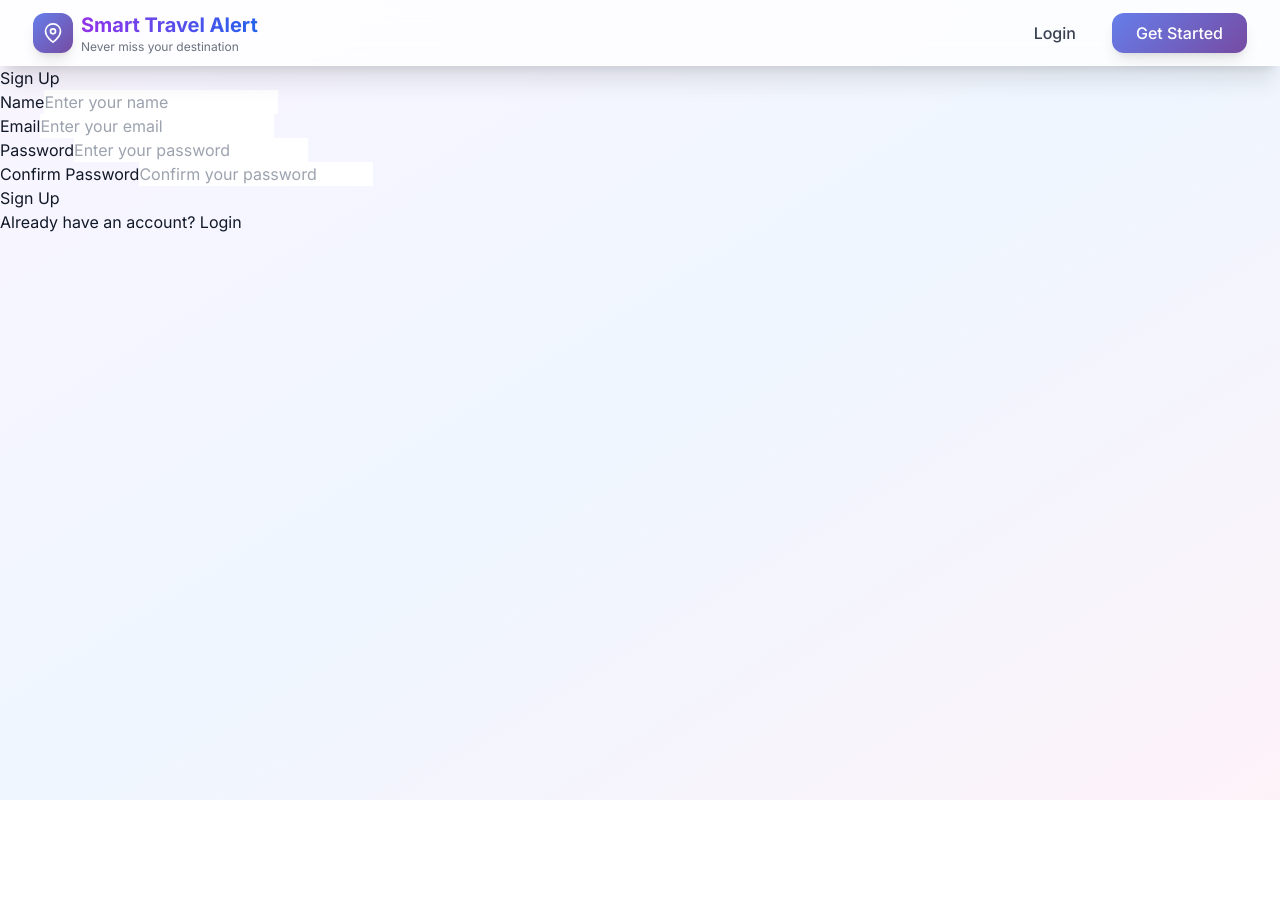
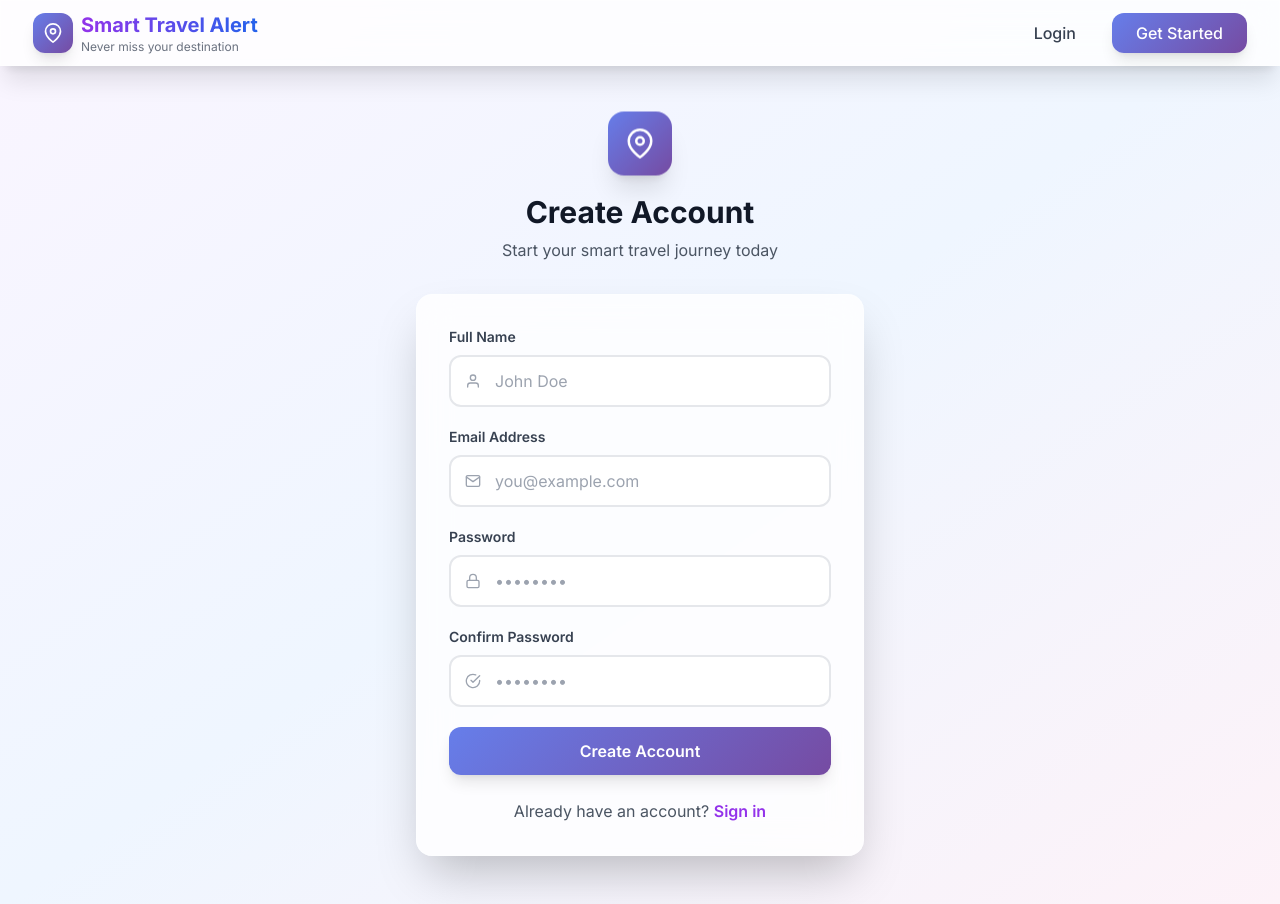
Before and after one commit to anamikalodhi01/ArriveX, a React (Vite) app in the folder frontend/: page /signup in a window 1280 px wide. Before the commit the page ends 800 px from the top, so only its background shows below. Built offline with nearby package versions, Linux system fonts and the light colour scheme; no server answers; the HTML template or start-up script is replaced by a standard one.

Commit message:
feat: redesign authentication pages with modern UI

```diff
--- a/frontend/src/components/Auth/Login.jsx
+++ b/frontend/src/components/Auth/Login.jsx
@@ -1,5 +1,8 @@
 import { useState } from 'react';
 import { Link, useNavigate } from 'react-router-dom';
+import { motion } from 'framer-motion';
+import { FiMail, FiLock, FiArrowRight, FiMapPin } from 'react-icons/fi';
+import toast from 'react-hot-toast';
 import { useAuth } from '../../context/AuthContext';
 
 const Login = () => {
@@ -7,7 +10,6 @@ const Login = () => {
     email: '',
     password: ''
   });
-  const [error, setError] = useState('');
   const [loading, setLoading] = useState(false);
 
   const { login } = useAuth();
@@ -22,56 +24,155 @@ const Login = () => {
 
   const handleSubmit = async (e) => {
     e.preventDefault();
-    setError('');
     setLoading(true);
 
     const result = await login(formData.email, formData.password);
 
     if (result.success) {
+      toast.success('Welcome back!');
       navigate('/');
     } else {
-      setError(result.message);
+      toast.error(result.message || 'Login failed');
     }
 
     setLoading(false);
   };
 
   return (
-    <div className="auth-container">
-      <div className="auth-card">
-        <h2>Login</h2>
-        {error && <div className="error-message">{error}</div>}
-        <form onSubmit={handleSubmit}>
-          <div className="form-group">
-            <label>Email</label>
+    <div className="min-h-screen flex items-center justify-center px-4 py-12">
+      <motion.div
+        initial={{ opacity: 0, y: 20 }}
+        animate={{ opacity: 1, y: 0 }}
+        transition={{ duration: 0.5 }}
+        className="w-full max-w-md"
+      >
+        {/* Header */}
+        <div className="text-center mb-8">
+          <motion.div
+            initial={{ scale: 0 }}
+            animate={{ scale: 1 }}
+            transition={{ delay: 0.2, type: 'spring', stiffness: 200 }}
+            className="inline-flex items-center justify-center w-16 h-16 bg-gradient-primary rounded-2xl shadow-xl mb-4 floating"
+          >
+            <FiMapPin className="text-white text-3xl" />
+          </motion.div>
+          <h2 className="text-3xl font-bold text-gray-900 mb-2">Welcome Back!</h2>
+          <p className="text-gray-600">Sign in to continue your journey</p>
+        </div>
+
+        {/* Form Card */}
+        <motion.div
+          initial={{ opacity: 0 }}
+          animate={{ opacity: 1 }}
+          transition={{ delay: 0.3 }}
+          className="glass-card rounded-2xl p-8 shadow-2xl"
+        >
+          <form onSubmit={handleSubmit} className="space-y-6">
+            {/* Email Field */}
+            <div>
+              <label className="block text-sm font-semibold text-gray-700 mb-2">
+                Email Address
+              </label>
+              <div className="relative">
+                <div className="absolute inset-y-0 left-0 pl-4 flex items-center pointer-events-none">
+                  <FiMail className="text-gray-400" />
+                </div>
                 <input
                   type="email"
                   name="email"
                   value={formData.email}
                   onChange={handleChange}
                   required
-              placeholder="Enter your email"
+                  className="w-full pl-11 pr-4 py-3 border-2 border-gray-200 rounded-xl focus:ring-4 focus:ring-purple-100 focus:border-purple-500 transition-all outline-none"
+                  placeholder="you@example.com"
                 />
               </div>
-          <div className="form-group">
-            <label>Password</label>
+            </div>
+
+            {/* Password Field */}
+            <div>
+              <label className="block text-sm font-semibold text-gray-700 mb-2">
+                Password
+              </label>
+              <div className="relative">
+                <div className="absolute inset-y-0 left-0 pl-4 flex items-center pointer-events-none">
+                  <FiLock className="text-gray-400" />
+                </div>
                 <input
                   type="password"
                   name="password"
                   value={formData.password}
                   onChange={handleChange}
                   required
-              placeholder="Enter your password"
+                  className="w-full pl-11 pr-4 py-3 border-2 border-gray-200 rounded-xl focus:ring-4 focus:ring-purple-100 focus:border-purple-500 transition-all outline-none"
+                  placeholder="••••••••"
                 />
               </div>
-          <button type="submit" className="btn btn-primary" disabled={loading}>
-            {loading ? 'Logging in...' : 'Login'}
-          </button>
+            </div>
+
+            {/* Submit Button */}
+            <motion.button
+              whileHover={{ scale: 1.02 }}
+              whileTap={{ scale: 0.98 }}
+              type="submit"
+              disabled={loading}
+              className="w-full bg-gradient-primary text-white py-3 rounded-xl font-semibold shadow-lg hover:shadow-xl transition-all flex items-center justify-center space-x-2 disabled:opacity-50 disabled:cursor-not-allowed"
+            >
+              {loading ? (
+                <motion.div
+                  animate={{ rotate: 360 }}
+                  transition={{ duration: 1, repeat: Infinity, ease: 'linear' }}
+                  className="w-5 h-5 border-2 border-white border-t-transparent rounded-full"
+                />
+              ) : (
+                <>
+                  <span>Sign In</span>
+                  <FiArrowRight />
+                </>
+              )}
+            </motion.button>
           </form>
-        <div className="auth-link">
-          Don't have an account? <Link to="/signup">Sign up</Link>
+
+          {/* Divider */}
+          <div className="mt-6 flex items-center">
+            <div className="flex-1 border-t border-gray-300"></div>
+            <span className="px-4 text-sm text-gray-500">or</span>
+            <div className="flex-1 border-t border-gray-300"></div>
           </div>
+
+          {/* Sign Up Link */}
+          <p className="mt-6 text-center text-gray-600">
+            Don't have an account?{' '}
+            <Link
+              to="/signup"
+              className="font-semibold text-purple-600 hover:text-purple-700 transition-colors"
+            >
+              Create one now
+            </Link>
+          </p>
+        </motion.div>
+
+        {/* Features */}
+        <motion.div
+          initial={{ opacity: 0 }}
+          animate={{ opacity: 1 }}
+          transition={{ delay: 0.5 }}
+          className="mt-8 grid grid-cols-3 gap-4 text-center"
+        >
+          <div className="glass-card rounded-xl p-3">
+            <div className="text-2xl mb-1"></div>
+            <p className="text-xs text-gray-600">Smart Alerts</p>
           </div>
+          <div className="glass-card rounded-xl p-3">
+            <div className="text-2xl mb-1"></div>
+            <p className="text-xs text-gray-600">GPS Tracking</p>
+          </div>
+          <div className="glass-card rounded-xl p-3">
+            <div className="text-2xl mb-1"></div>
+            <p className="text-xs text-gray-600">Never Miss</p>
+          </div>
+        </motion.div>
+      </motion.div>
     </div>
   );
 };
--- a/frontend/src/components/Auth/Signup.jsx
+++ b/frontend/src/components/Auth/Signup.jsx
@@ -1,5 +1,8 @@
 import { useState } from 'react';
 import { Link, useNavigate } from 'react-router-dom';
+import { motion } from 'framer-motion';
+import { FiUser, FiMail, FiLock, FiCheckCircle, FiMapPin } from 'react-icons/fi';
+import toast from 'react-hot-toast';
 import { useAuth } from '../../context/AuthContext';
 
 const Signup = () => {
@@ -9,7 +12,6 @@ const Signup = () => {
     password: '',
     confirmPassword: ''
   });
-  const [error, setError] = useState('');
   const [loading, setLoading] = useState(false);
 
   const { signup } = useAuth();
@@ -24,15 +26,14 @@ const Signup = () => {
 
   const handleSubmit = async (e) => {
     e.preventDefault();
-    setError('');
 
     if (formData.password !== formData.confirmPassword) {
-      setError('Passwords do not match');
+      toast.error('Passwords do not match');
       return;
     }
 
     if (formData.password.length < 6) {
-      setError('Password must be at least 6 characters');
+      toast.error('Password must be at least 6 characters');
       return;
     }
 
@@ -41,72 +42,161 @@ const Signup = () => {
     const result = await signup(formData.name, formData.email, formData.password);
 
     if (result.success) {
+      toast.success('Account created successfully!');
       navigate('/');
     } else {
-      setError(result.message);
+      toast.error(result.message || 'Signup failed');
     }
 
     setLoading(false);
   };
 
   return (
-    <div className="auth-container">
-      <div className="auth-card">
-        <h2>Sign Up</h2>
-        {error && <div className="error-message">{error}</div>}
-        <form onSubmit={handleSubmit}>
-          <div className="form-group">
-            <label>Name</label>
+    <div className="min-h-screen flex items-center justify-center px-4 py-12">
+      <motion.div
+        initial={{ opacity: 0, y: 20 }}
+        animate={{ opacity: 1, y: 0 }}
+        transition={{ duration: 0.5 }}
+        className="w-full max-w-md"
+      >
+        {/* Header */}
+        <div className="text-center mb-8">
+          <motion.div
+            initial={{ scale: 0 }}
+            animate={{ scale: 1 }}
+            transition={{ delay: 0.2, type: 'spring', stiffness: 200 }}
+            className="inline-flex items-center justify-center w-16 h-16 bg-gradient-primary rounded-2xl shadow-xl mb-4 floating"
+          >
+            <FiMapPin className="text-white text-3xl" />
+          </motion.div>
+          <h2 className="text-3xl font-bold text-gray-900 mb-2">Create Account</h2>
+          <p className="text-gray-600">Start your smart travel journey today</p>
+        </div>
+
+        {/* Form Card */}
+        <motion.div
+          initial={{ opacity: 0 }}
+          animate={{ opacity: 1 }}
+          transition={{ delay: 0.3 }}
+          className="glass-card rounded-2xl p-8 shadow-2xl"
+        >
+          <form onSubmit={handleSubmit} className="space-y-5">
+            {/* Name Field */}
+            <div>
+              <label className="block text-sm font-semibold text-gray-700 mb-2">
+                Full Name
+              </label>
+              <div className="relative">
+                <div className="absolute inset-y-0 left-0 pl-4 flex items-center pointer-events-none">
+                  <FiUser className="text-gray-400" />
+                </div>
                 <input
                   type="text"
                   name="name"
                   value={formData.name}
                   onChange={handleChange}
                   required
-              placeholder="Enter your name"
+                  className="w-full pl-11 pr-4 py-3 border-2 border-gray-200 rounded-xl focus:ring-4 focus:ring-purple-100 focus:border-purple-500 transition-all outline-none"
+                  placeholder="John Doe"
                 />
               </div>
-          <div className="form-group">
-            <label>Email</label>
+            </div>
+
+            {/* Email Field */}
+            <div>
+              <label className="block text-sm font-semibold text-gray-700 mb-2">
+                Email Address
+              </label>
+              <div className="relative">
+                <div className="absolute inset-y-0 left-0 pl-4 flex items-center pointer-events-none">
+                  <FiMail className="text-gray-400" />
+                </div>
                 <input
                   type="email"
                   name="email"
                   value={formData.email}
                   onChange={handleChange}
                   required
-              placeholder="Enter your email"
+                  className="w-full pl-11 pr-4 py-3 border-2 border-gray-200 rounded-xl focus:ring-4 focus:ring-purple-100 focus:border-purple-500 transition-all outline-none"
+                  placeholder="you@example.com"
                 />
               </div>
-          <div className="form-group">
-            <label>Password</label>
+            </div>
+
+            {/* Password Field */}
+            <div>
+              <label className="block text-sm font-semibold text-gray-700 mb-2">
+                Password
+              </label>
+              <div className="relative">
+                <div className="absolute inset-y-0 left-0 pl-4 flex items-center pointer-events-none">
+                  <FiLock className="text-gray-400" />
+                </div>
                 <input
                   type="password"
                   name="password"
                   value={formData.password}
                   onChange={handleChange}
                   required
-              placeholder="Enter your password"
+                  className="w-full pl-11 pr-4 py-3 border-2 border-gray-200 rounded-xl focus:ring-4 focus:ring-purple-100 focus:border-purple-500 transition-all outline-none"
+                  placeholder="••••••••"
                 />
               </div>
-          <div className="form-group">
-            <label>Confirm Password</label>
+            </div>
+
+            {/* Confirm Password Field */}
+            <div>
+              <label className="block text-sm font-semibold text-gray-700 mb-2">
+                Confirm Password
+              </label>
+              <div className="relative">
+                <div className="absolute inset-y-0 left-0 pl-4 flex items-center pointer-events-none">
+                  <FiCheckCircle className="text-gray-400" />
+                </div>
                 <input
                   type="password"
                   name="confirmPassword"
                   value={formData.confirmPassword}
                   onChange={handleChange}
                   required
-              placeholder="Confirm your password"
+                  className="w-full pl-11 pr-4 py-3 border-2 border-gray-200 rounded-xl focus:ring-4 focus:ring-purple-100 focus:border-purple-500 transition-all outline-none"
+                  placeholder="••••••••"
                 />
               </div>
-          <button type="submit" className="btn btn-primary" disabled={loading}>
-            {loading ? 'Creating account...' : 'Sign Up'}
-          </button>
+            </div>
+
+            {/* Submit Button */}
+            <motion.button
+              whileHover={{ scale: 1.02 }}
+              whileTap={{ scale: 0.98 }}
+              type="submit"
+              disabled={loading}
+              className="w-full bg-gradient-primary text-white py-3 rounded-xl font-semibold shadow-lg hover:shadow-xl transition-all disabled:opacity-50 disabled:cursor-not-allowed"
+            >
+              {loading ? (
+                <motion.div
+                  animate={{ rotate: 360 }}
+                  transition={{ duration: 1, repeat: Infinity, ease: 'linear' }}
+                  className="w-5 h-5 border-2 border-white border-t-transparent rounded-full mx-auto"
+                />
+              ) : (
+                'Create Account'
+              )}
+            </motion.button>
           </form>
-        <div className="auth-link">
-          Already have an account? <Link to="/login">Login</Link>
-        </div>
-      </div>
+
+          {/* Sign In Link */}
+          <p className="mt-6 text-center text-gray-600">
+            Already have an account?{' '}
+            <Link
+              to="/login"
+              className="font-semibold text-purple-600 hover:text-purple-700 transition-colors"
+            >
+              Sign in
+            </Link>
+          </p>
+        </motion.div>
+      </motion.div>
     </div>
   );
 };
```
Lines whose indentation alone changed are shown as unchanged.
